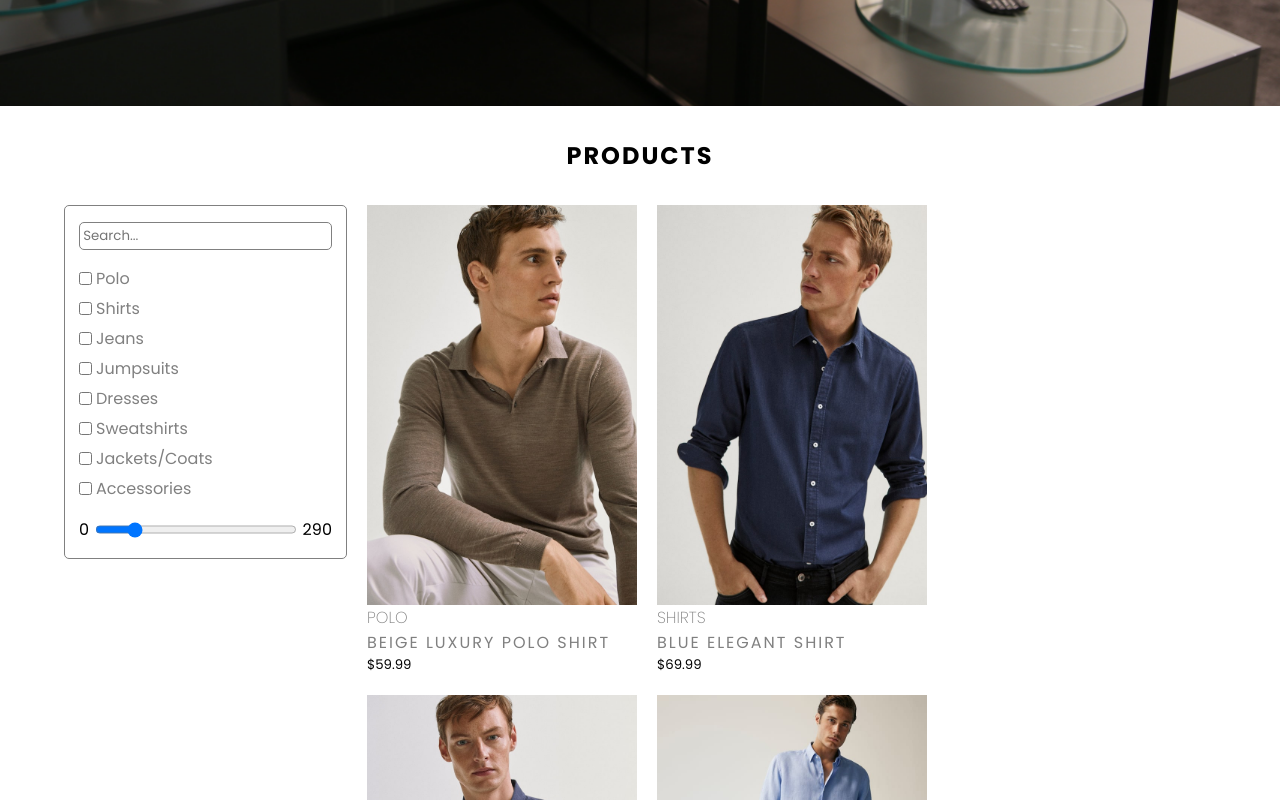
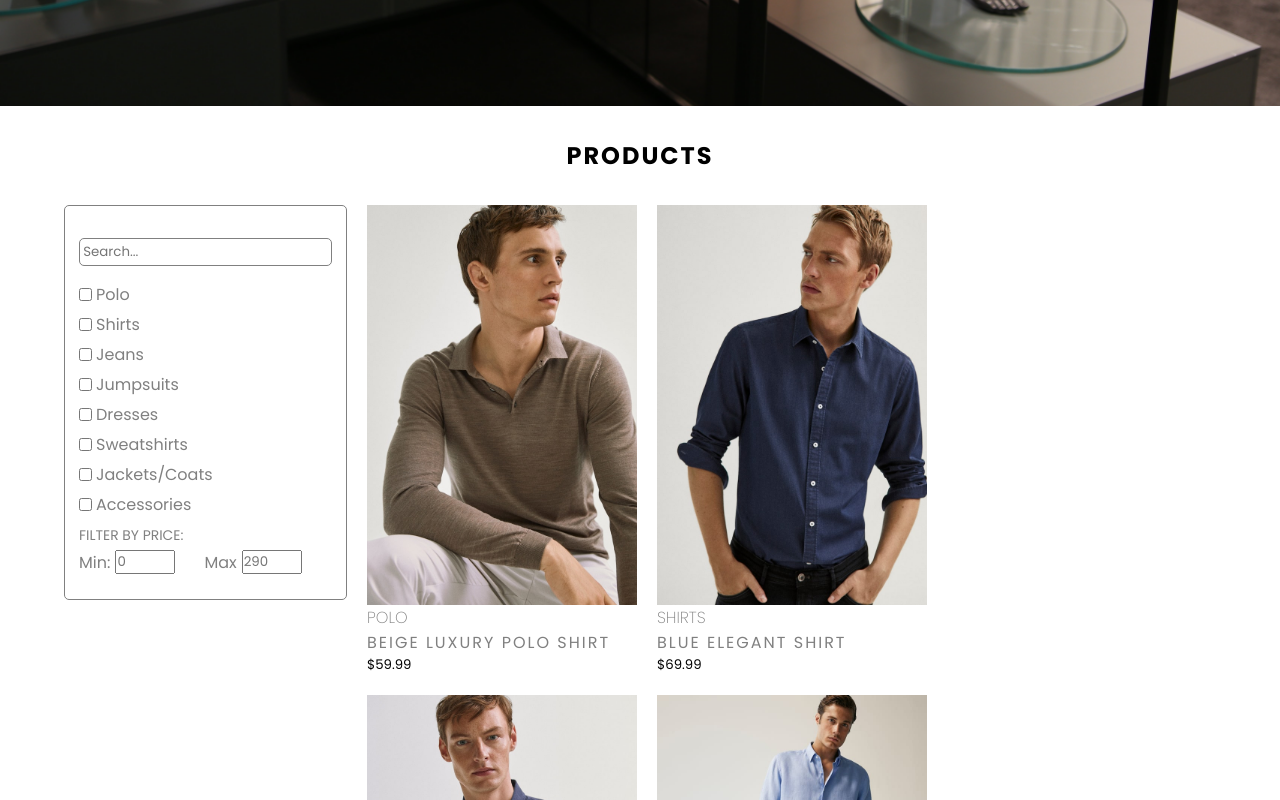
Before and after one commit to kkorab/wearzilla, a React (Create React App) app: page /catalog in a window 1280 px wide. Shown: the part 694-1494 px from the top of the page. Built offline with nearby package versions, Linux system fonts and the light colour scheme.

Commit message:
'filters-done'

```diff
--- a/src/GlobalState.jsx
+++ b/src/GlobalState.jsx
@@ -14,7 +14,7 @@ export const GlobalContextProvider = (props) => {
     const [detailsProduct, setDetailsProduct] = useState(null);
     const [cart, setCart] = useState([]);
     const [wishlist, setWishlist] = useState([]);
-    // const [whatSize, setWhatSize] = useState('M');
+    const [whatSize, setWhatSize] = useState('M');
     const location = useLocation();
 
     const showModalItemCart = () => {
@@ -177,6 +177,7 @@ export const GlobalContextProvider = (props) => {
             showAddedItemModal: [showAddModal, setShowAddModal],
             showAddedItemModalWishlist: [showAddModalWishlist, setShowAddModalWishlist],
             chooseSizeContext: [chooseSize, setChooseSize],
+            sizeContext: [whatSize, setWhatSize],
             location: location
             }}>
             {props.children}
--- a/src/components/Catalog/CatalogCategories.jsx
+++ b/src/components/Catalog/CatalogCategories.jsx
@@ -1,46 +1,13 @@
 import React, { useContext } from 'react'
-import { useEffect } from 'react';
-import { useState } from 'react';
 import { GlobalContext } from '../../GlobalState'
 import Category from './Category';
 
-export default function CatalogCategories() {
-    const {productsContext} = useContext(GlobalContext);
-    const [products] = productsContext;
-    const data = products.map(product => product.category)
-    const set = new Set(data);
-    const categories = Array.from(set);
-
-    const newArray = categories.map((category) => {
-        return {category, checked: false};
-    })
-
-    const arrCopy = [...newArray];
-
-    const [arr, setArr] = useState(arrCopy);
-
-    const handleChange = (index) => {
-        let tempArr = [...arr];
-        tempArr[index].checked = !tempArr[index].checked;
-        setArr(tempArr);
-        console.log(arr);
-    }
-
-    function filterCheckbox(array) {
-        const filteredItems = array.filter(item => item.checked === true);
-        return filteredItems;
-    }
-
-
-    useEffect(() => {
-        let filtered = filterCheckbox(arr);
-        console.log(filtered);
-    }, [arr])
-
+export default function CatalogCategories(props) {
+    const arr = props.arr;
 
     return (
         arr.map((category, index) => {
-            return <Category key={index} id={index} name={category} handleChange={handleChange}/>
+            return <Category key={index} id={index} name={category} arr={props.arr} handleChange={props.handleChange}/>
         })
     )
 }
@@ -51,40 +18,46 @@ export default function CatalogCategories() {
 
 
 // import React, { useContext } from 'react'
+// import { useEffect } from 'react';
 // import { useState } from 'react';
 // import { GlobalContext } from '../../GlobalState'
 // import Category from './Category';
 
 // export default function CatalogCategories() {
-//     const [isChecked, setIsChecked] = useState(false);
 //     const {productsContext} = useContext(GlobalContext);
 //     const [products] = productsContext;
 //     const data = products.map(product => product.category)
 //     const set = new Set(data);
 //     const categories = Array.from(set);
 
-//     const newArr = categories.map((item, index) => {
-//         return {id: index, item, checked: false}
+//     const newArray = categories.map((category) => {
+//         return {category, checked: false};
 //     })
-//     const [arr, setArr] = useState(newArr);
 
-//    const filteredArr = categories.filter(category => category.checked == true);
+//     const arrCopy = [...newArray];
 
-//    console.log(filteredArr);
+//     const [arr, setArr] = useState(arrCopy);
 
-//     const handleChecked = (e) => {
-//         console.log('works');
+//     const handleChange = (index) => {
+//         let tempArr = [...arr];
+//         tempArr[index].checked = !tempArr[index].checked;
+//         setArr(tempArr);
 //     }
 
+//     function filterCheckbox(array) {
+//         const filteredItems = array.filter(item => item.checked === true);
+//         return filteredItems;
+//     }
+
+
+//     useEffect(() => {
+//         let filtered = filterCheckbox(arr);
+//     }, [arr])
+
+
 //     return (
-//         categories.map((category, index) => {
-//             return <Category
-//             key={index}
-//             id={index}
-//             data={category}
-//             value={[isChecked, setIsChecked]}
-//             function={handleChecked}
-//             />
+//         arr.map((category, index) => {
+//             return <Category key={index} id={index} name={category} handleChange={handleChange}/>
 //         })
 //     )
 // }
--- a/src/components/Catalog/CatalogProducts.jsx
+++ b/src/components/Catalog/CatalogProducts.jsx
@@ -10,6 +10,10 @@ export default function CatalogProducts() {
     const [filtered, setFiltered] = useState(products)
     const prices = products.map(product => product.price);
     const maxPrice = Math.max(...prices);
+    const [minValue, setMinValue] = useState(0);
+    const [maxValue, setMaxValue] = useState(maxPrice);
+
+    // filter by search
 
     function filterItems(text) {
         const correctedText = text.toLowerCase();
@@ -24,7 +28,57 @@ export default function CatalogProducts() {
 
     useEffect(() => {
         setFiltered(filterItems(phrase))
+        return setFiltered(filterItems(phrase))
     }, [phrase])
+
+    // filter by checkboxes
+
+    const categories = Array.from(new Set(products.map(item => item.category)));
+    const objCategories = categories.map(item => {
+        return {
+            category: item,
+            checked: false
+        }
+    })
+    const arrCopy = [...objCategories];
+    const [arr, setArr] = useState(arrCopy);
+
+    const handleChange = (index) => {
+        let tempArr = [...arr];
+        tempArr[index].checked = !tempArr[index].checked;
+        setArr(tempArr);
+    }
+
+    function filterCheckbox(array) {
+        let filteredArray = array.filter(item => item.checked === true);
+        return filteredArray;
+    }
+
+    let filteredItems = filterCheckbox(arr);
+    let filteredCategories = filteredItems.map(item => item.category);
+
+    let tab = [];
+    filtered.forEach(product => {
+        filteredCategories.forEach(item => {
+            if(product.category === item) {
+                tab.push(product)
+            };
+        })
+    })
+
+    // filtered by price
+    function filterByPrice(min, max) {
+        const tempArr = [...products];
+        const tempArrFiltered = tempArr.filter(item => {
+          return item.price <= max && item.price>=min
+        })
+        setFiltered(tempArrFiltered);
+    }
+
+    useEffect(() => {
+        filterByPrice(minValue,maxValue);
+        return filterByPrice(minValue,maxValue);
+    }, [minValue, maxValue]);
 
     return (
         <section className="catalog-products">
@@ -38,19 +92,62 @@ export default function CatalogProducts() {
                             setPhrase(e.target.value)}}
                              className="filters__search-input" type="text" placeholder="Search..."/>
                             <form className="categories-filters">
-                                <CatalogCategories />
+                                <CatalogCategories arr={arr} handleChange={handleChange}/>
                             </form>
-                            <div className="range-cnt">
-                                <span>0</span>
-                                <input type="range" name="price-filter" min="0" max={maxPrice} className="price-filter"/>
-                                <span>{Math.ceil(maxPrice)}</span>
+                            <div className="filter-price-cnt">
+                                <label className="filter-label" htmlFor="">Filter by price:</label>
+                                <form className='form-price' action="">
+                                    <label htmlFor=""> Min:
+                                        <input
+                                        type="text"
+                                        placeholder={minValue}
+                                        className="price-input"
+                                        onChange={(e) => {
+                                            const val = e.target.value;
+                                            const newVal= parseFloat(val);
+                                            if (val==="") {
+                                                console.log('works');
+                                                setMinValue(0)
+                                            }
+                                            else if (!isNaN(newVal)) {
+                                                setMinValue(newVal)
+                                            }
+                                            else {
+                                                return;
+                                            }
+                                        }}
+                                        />
+                                    </label>
+                                    <label htmlFor=""> Max
+                                        <input
+                                        type="text"
+                                        placeholder={Math.ceil(maxPrice)}
+                                        onChange={(e) => {
+                                            const val = e.target.value;
+                                            const newVal= parseFloat(val);
+                                            if (val==="") {
+                                                console.log('works');
+                                                setMaxValue(maxPrice)
+                                            }
+                                            else if (!isNaN(newVal)) {
+                                                setMaxValue(newVal)
+                                            }
+                                            else {
+                                                return;
+                                            }
+                                        }}
+                                        className="price-input"/>
+                                    </label>
+                                </form>
                             </div>
                         </div>
                     </div>
                     <div className="catalog-items">
-                        {filtered.length ? filtered.map(product => {
+                        {tab.length ? (tab.length ? tab.map(product => {
+                            return <Product key={product.id} data={product} />
+                        }) : null) : (filtered.length ? filtered.map(product => {
                            return <Product key={product.id} data={product} />
-                        }) : <h1 className="no-matches">No matches - type other phrase</h1>}
+                        }) : <h1 className="no-matches">No matches - type other phrase</h1>) }
                     </div>
                 </div>
             </div>
--- a/src/index.css
+++ b/src/index.css
@@ -871,6 +871,7 @@ input[name=remember] {
   bottom: 0;
   padding: 1rem 0;
   background: rgba(0,0,0,.5);
+  flex-direction: column;
 }
 
 .arrival-btn {
@@ -887,7 +888,9 @@ input[name=remember] {
   cursor: pointer;
   outline: none;
   transition: 0.5s all;
-}
+  font-size: 0.8rem;
+}
+
 
 .arrival-btn:hover {
   background: white;
@@ -1203,6 +1206,7 @@ input[name=remember] {
   flex-direction: column;
   border: 1px solid grey;
   border-radius: 5px;
+  padding: 1rem 0;
 }
 
 label {
@@ -1620,6 +1624,31 @@ label {
   position: relative;
 }
 
+.form-price {
+  width: 100%;
+  display: flex;
+  gap: 10px;
+  /* flex-direction: column; */
+}
+
+.form-price input {
+  margin-left: 5px;
+  width: 60px;
+  outline: none;
+  font-family: "Poppins", sans-serif;
+}
+
+.filter-label {
+  text-transform: uppercase;
+  font-size: 0.87rem;
+  padding-bottom: 0.2rem;
+}
+
+.filter-price-cnt {
+    margin: 0.5rem auto;
+    width: 90%;
+}
+
 /* MEDIA QUERIES */
 
 @media (min-width: 800px) {
@@ -1819,4 +1848,13 @@ label {
     height: 480px;
   }
 
-}
+  .arrival-btns-cnt {
+    flex-direction: row;
+  }
+
+  .arrival-btn {
+    font-size: initial;
+    font-size: 0.8rem;
+  }
+
+}
```
